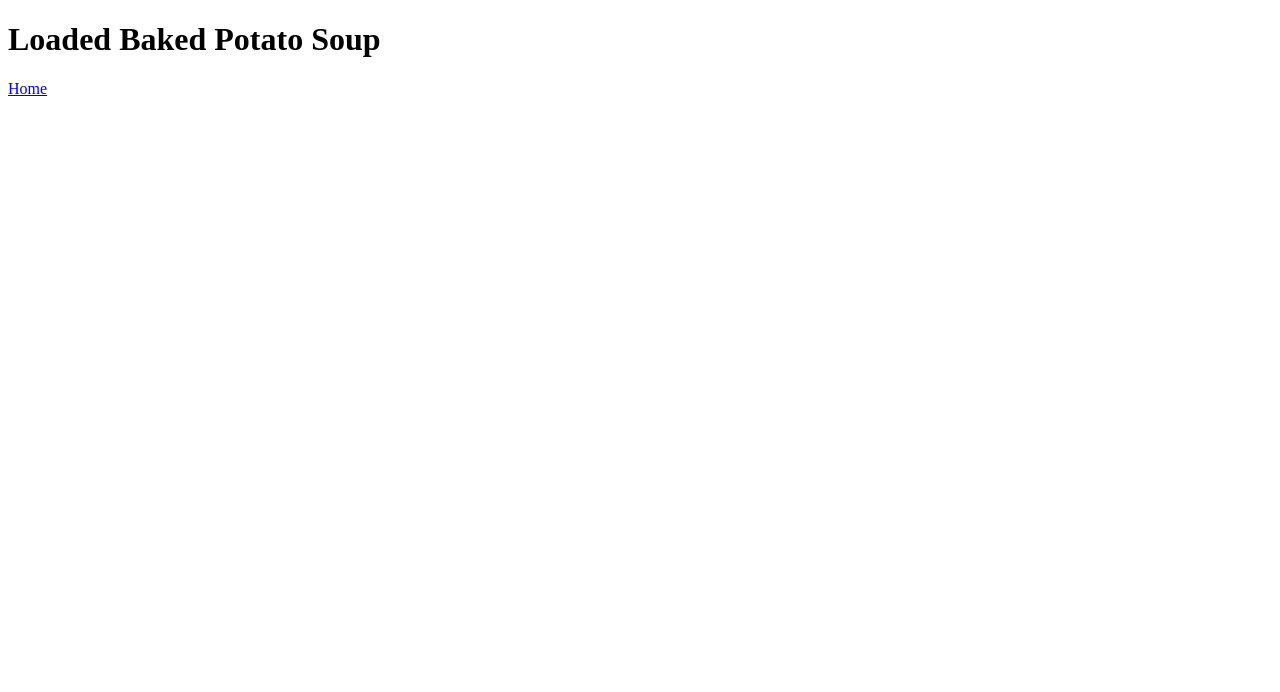
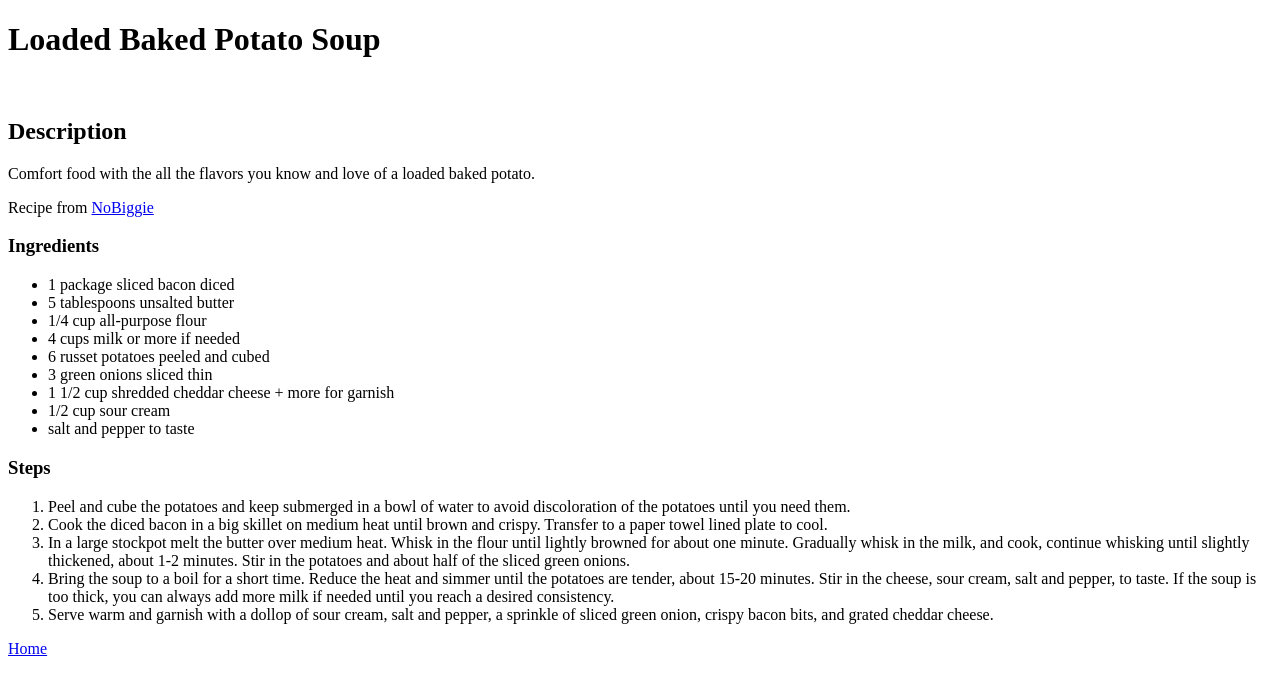
Before and after one commit to CtrlAltRee/odin-projects, a plain HTML site: page odin-recipes/recipes/loaded-potato-soup.html in a window 1280 px wide. Drawn offline with Linux system fonts and the light colour scheme.

Commit message:
update ingredients and steps in potato soup recipe file

```diff
--- a/odin-recipes/recipes/loaded-potato-soup.html
+++ b/odin-recipes/recipes/loaded-potato-soup.html
@@ -7,6 +7,30 @@
 </head>
 <body>
     <h1>Loaded Baked Potato Soup</h1>
+    <img>
+    <h2>Description</h2>
+        <p>Comfort food with the all the flavors you know and love of a loaded baked potato.</p>
+        <p>Recipe from <a href="https://www.nobiggie.net/loaded-baked-potato-soup/">NoBiggie</a></p>
+    <h3>Ingredients</h3>
+        <ul>
+            <li>1 package sliced bacon diced</li>
+            <li>5 tablespoons unsalted butter</li>
+            <li>1/4 cup all-purpose flour</li>
+            <li>4 cups milk or more if needed</li>
+            <li>6 russet potatoes peeled and cubed</li>
+            <li>3 green onions sliced thin</li>
+            <li>1 1/2 cup shredded cheddar cheese + more for garnish</li>
+            <li>1/2 cup sour cream</li>
+            <li>salt and pepper to taste</li>
+        </ul>
+    <h3>Steps</h3>
+        <ol>
+            <li>Peel and cube the potatoes and keep submerged in a bowl of water to avoid discoloration of the potatoes until you need them.</li>
+            <li>Cook the diced bacon in a big skillet on medium heat until brown and crispy. Transfer to a paper towel lined plate to cool.</li>
+            <li>In a large stockpot melt the butter over medium heat. Whisk in the flour until lightly browned for about one minute. Gradually whisk in the milk, and cook, continue whisking until slightly thickened, about 1-2 minutes. Stir in the potatoes and about half of the sliced green onions.</li>
+            <li>Bring the soup to a boil for a short time. Reduce the heat and simmer until the potatoes are tender, about 15-20 minutes. Stir in the cheese, sour cream, salt and pepper, to taste. If the soup is too thick, you can always add more milk if needed until you reach a desired consistency.</li>
+            <li>Serve warm and garnish with a dollop of sour cream, salt and pepper, a sprinkle of sliced green onion, crispy bacon bits, and grated cheddar cheese.</li>
+        </ol>
 
     <a href="../index.html">Home</a>
 </body>
```
